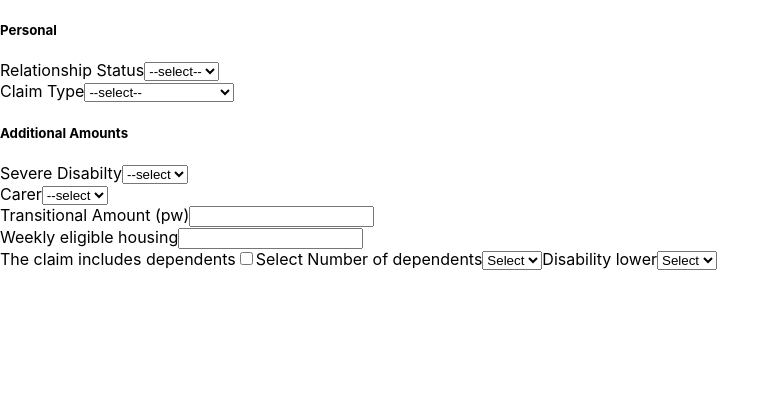
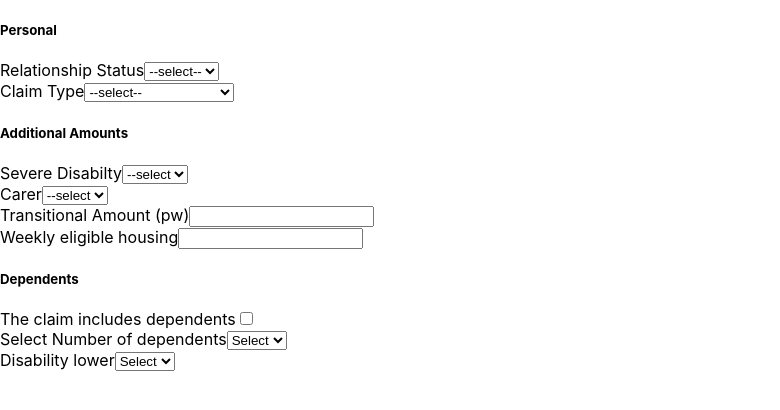
Before and after one commit to dnlstronge/pccalc, a React (Create React App) app: page / in a window 1280 px wide. Shown: the top 410 px of the page, without its empty margins (0-780 px from the left). Built offline with nearby package versions, Linux system fonts and the light colour scheme.

Commit message:
[x] template for part 1 complete (PA) [] - need income drops [] - need capital tariff

```diff
--- a/src/Components/Children/Children.js
+++ b/src/Components/Children/Children.js
@@ -12,6 +12,7 @@ export default function Children() {
 
   return (
     <div className={classes.container}>
+      <h5>Dependents</h5>
         <label className={classes.label} htmlFor='children'>The claim includes dependents
             <input onClick={handleChild} className={classes.checkbox} id="children" type="checkbox"></input>
         </label>
--- a/src/Components/Children/Children.module.css
+++ b/src/Components/Children/Children.module.css
@@ -0,0 +1,4 @@
+.container {
+    display: flex;
+    flex-direction: column;
+}
```
